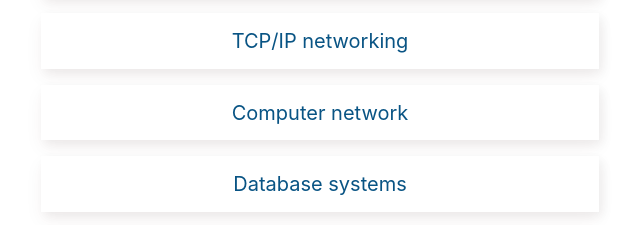
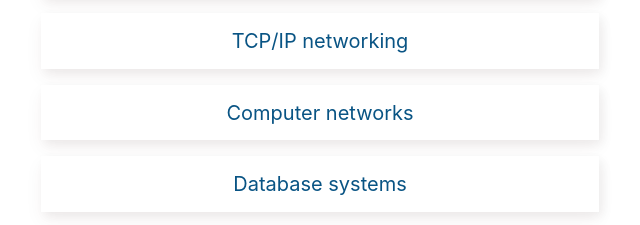
Before and after one commit to ejolles/ejolles.github.io, a plain HTML site: page index.html in a window 1280 px wide. Shown: the part 5801-6026 px from the top of the page, 320-960 px from the left. Drawn offline with nearby package versions, Linux system fonts and the light colour scheme.

Commit message:
fix small typo in computer networks

```diff
--- a/index.html
+++ b/index.html
@@ -725,7 +725,7 @@
 
             <li>
                 <a href="https://edu.epfl.ch/coursebook/en/computer-networks-COM-208" target="_blank">Computer
-                    network</a>
+                    networks</a>
             </li>
 
             <li>
```
